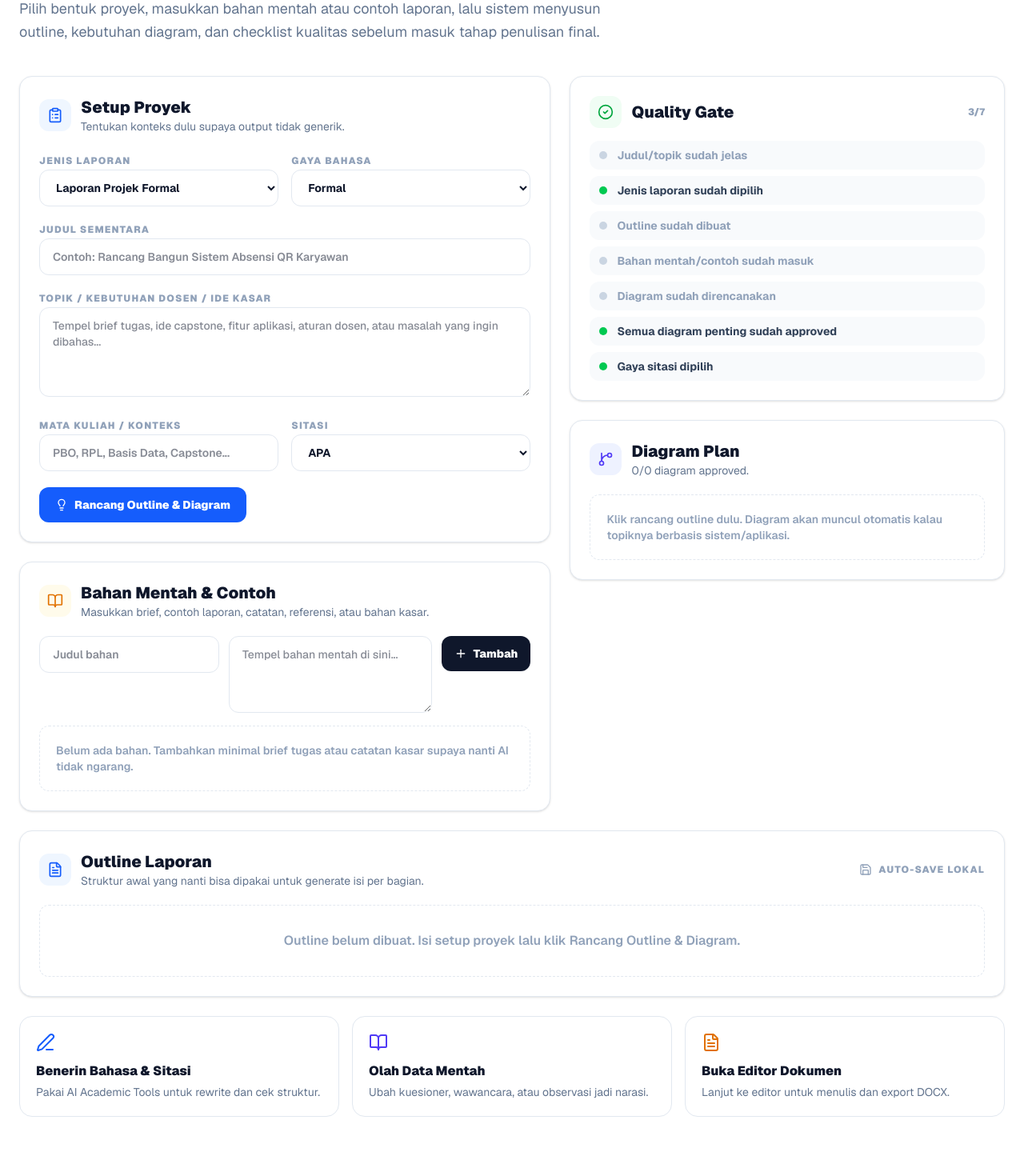
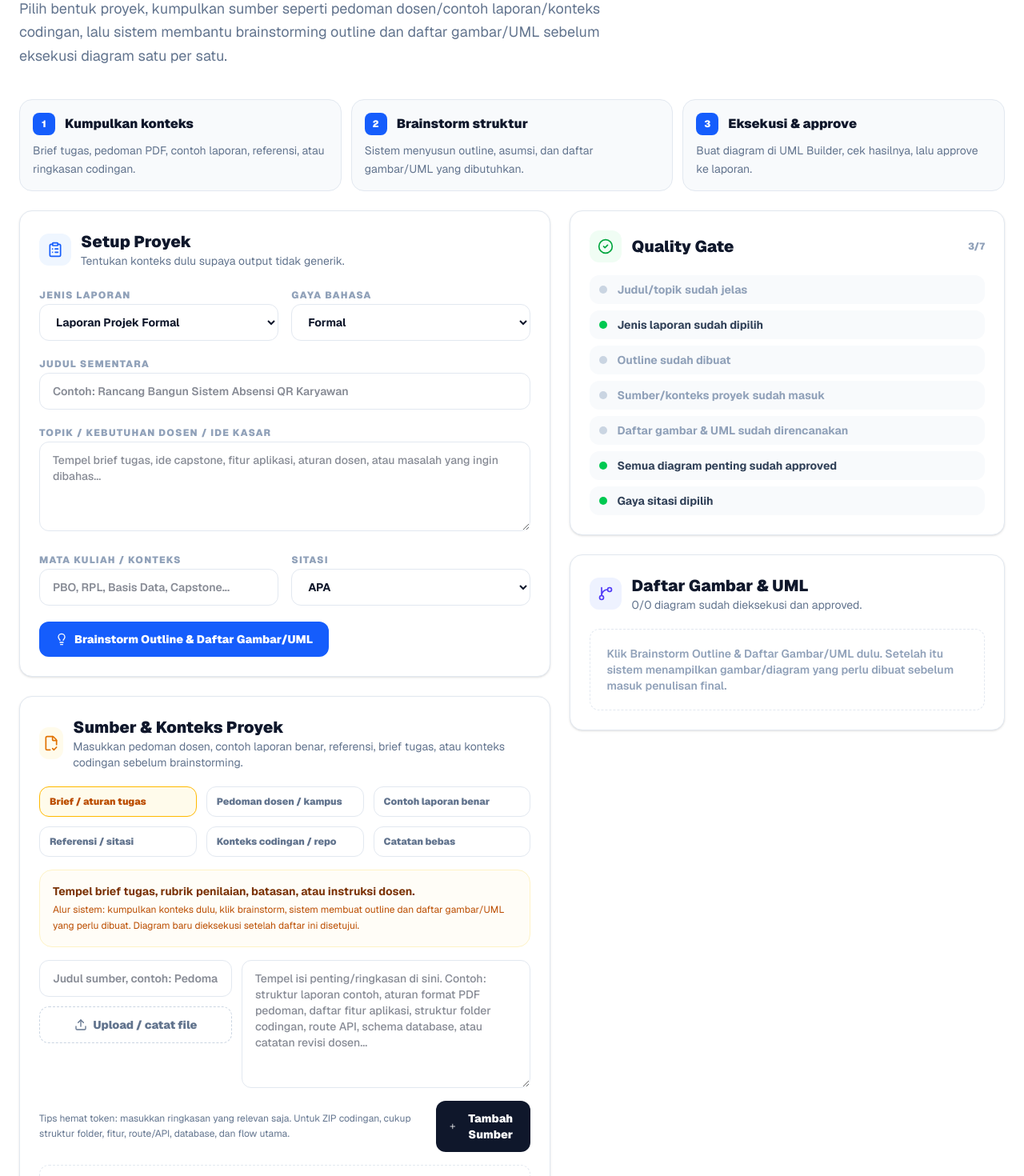
Before and after one commit to Bagasbzz/kelkam, a Next.js app: page /dashboard in a window 1280 px wide. Shown: the part 340-1810 px from the top of the page at 80% size. Built offline with nearby package versions, Linux system fonts and the light colour scheme.

Commit message:
Clarify report source intake workflow

```diff
--- a/src/app/dashboard/page.tsx
+++ b/src/app/dashboard/page.tsx
@@ -8,6 +8,8 @@ import {
   BookOpen,
   CheckCircle2,
   ClipboardList,
+  FileArchive,
+  FileCheck2,
   FileText,
   GitBranch,
   Lightbulb,
@@ -15,6 +17,8 @@ import {
   Plus,
   Save,
   Sparkles,
+  Trash2,
+  Upload,
   Workflow,
 } from "lucide-react";
 
@@ -22,6 +26,7 @@ type ProjectType = "capstone" | "course" | "practicum" | "paper" | "formal" | "t
 type Formality = "ringkas" | "formal" | "akademik";
 type SectionStatus = "draft" | "review" | "approved";
 type DiagramStatus = "planned" | "draft" | "approved";
+type SourceKind = "brief" | "guide" | "example" | "reference" | "code" | "note";
 
 interface ReportSection {
   id: string;
@@ -49,8 +54,10 @@ interface DiagramPlan {
 
 interface SourceNote {
   id: string;
+  kind?: SourceKind;
   title: string;
   content: string;
+  fileName?: string;
 }
 
 interface ReportProject {
@@ -77,6 +84,24 @@ const projectTypeLabel: Record<ProjectType, string> = {
   thesis: "Skripsi / Proposal",
 };
 
+const sourceKindLabel: Record<SourceKind, string> = {
+  brief: "Brief / aturan tugas",
+  guide: "Pedoman dosen / kampus",
+  example: "Contoh laporan benar",
+  reference: "Referensi / sitasi",
+  code: "Konteks codingan / repo",
+  note: "Catatan bebas",
+};
+
+const sourceKindHint: Record<SourceKind, string> = {
+  brief: "Tempel brief tugas, rubrik penilaian, batasan, atau instruksi dosen.",
+  guide: "Tempel poin penting dari PDF pedoman, format kampus, atau aturan penulisan.",
+  example: "Tempel struktur/contoh laporan yang dianggap benar supaya sistem meniru pola, bukan isinya mentah-mentah.",
+  reference: "Tempel daftar jurnal, link, DOI, kutipan, atau catatan teori yang ingin dipakai.",
+  code: "Tempel README, struktur folder, daftar fitur, route/API, schema DB, atau ringkasan ZIP project codingan.",
+  note: "Tempel catatan kasar, hasil diskusi, kebutuhan user, atau ide yang belum rapi.",
+};
+
 const defaultProject: ReportProject = {
   projectType: "formal",
   title: "",
@@ -93,7 +118,8 @@ const defaultProject: ReportProject = {
 const makeId = (prefix: string) => `${prefix}_${Math.random().toString(36).slice(2, 9)}`;
 
 function buildOutline(project: ReportProject): ReportSection[] {
-  const hasSystemTopic = /sistem|aplikasi|website|web|mobile|absensi|kasir|penjualan|rekomendasi|database/i.test(`${project.title} ${project.topic}`);
+  const sourceContext = project.sources.map((source) => `${source.title} ${source.content}`).join(" ").slice(0, 2500);
+  const hasSystemTopic = /sistem|aplikasi|website|web|mobile|absensi|kasir|penjualan|rekomendasi|database|login|admin|user|dashboard|api|route|controller|model|schema|mysql|postgres|supabase/i.test(`${project.title} ${project.topic} ${sourceContext}`);
 
   if (project.projectType === "practicum") {
     return [
@@ -129,7 +155,8 @@ function buildOutline(project: ReportProject): ReportSection[] {
 
 function buildDiagramPlan(project: ReportProject): DiagramPlan[] {
   const topic = project.title || project.topic || "Sistem";
-  const hasSystemTopic = /sistem|aplikasi|website|web|mobile|absensi|kasir|penjualan|rekomendasi|database/i.test(`${project.title} ${project.topic}`);
+  const sourceContext = project.sources.map((source) => `${source.kind || "note"} ${source.title} ${source.content}`).join(" ").slice(0, 2500);
+  const hasSystemTopic = /sistem|aplikasi|website|web|mobile|absensi|kasir|penjualan|rekomendasi|database|login|admin|user|dashboard|api|route|controller|model|schema|mysql|postgres|supabase/i.test(`${project.title} ${project.topic} ${sourceContext}`);
   if (!hasSystemTopic) return [];
 
   return [
@@ -173,8 +200,8 @@ function qualityChecks(project: ReportProject) {
     { label: "Judul/topik sudah jelas", ok: Boolean(project.title.trim() || project.topic.trim()) },
     { label: "Jenis laporan sudah dipilih", ok: Boolean(project.projectType) },
     { label: "Outline sudah dibuat", ok: project.outline.length > 0 },
-    { label: "Bahan mentah/contoh sudah masuk", ok: project.sources.length > 0 },
-    { label: "Diagram sudah direncanakan", ok: project.diagrams.length > 0 || project.projectType === "paper" || project.projectType === "practicum" },
+    { label: "Sumber/konteks proyek sudah masuk", ok: project.sources.length > 0 },
+    { label: "Daftar gambar & UML sudah direncanakan", ok: project.diagrams.length > 0 || project.projectType === "paper" || project.projectType === "practicum" },
     { label: "Semua diagram penting sudah approved", ok: project.diagrams.length === 0 || project.diagrams.every((d) => d.status === "approved" && Boolean(d.diagramData)) },
     { label: "Gaya sitasi dipilih", ok: Boolean(project.citationStyle) },
   ];
@@ -183,7 +210,7 @@ function qualityChecks(project: ReportProject) {
 export default function ReportBuilderPage() {
   const router = useRouter();
   const [project, setProject] = useState<ReportProject>(defaultProject);
-  const [sourceDraft, setSourceDraft] = useState({ title: "", content: "" });
+  const [sourceDraft, setSourceDraft] = useState<{ kind: SourceKind; title: string; content: string; fileName?: string }>({ kind: "brief", title: "", content: "" });
 
   useEffect(() => {
     const saved = localStorage.getItem(STORAGE_KEY);
@@ -220,13 +247,41 @@ export default function ReportBuilderPage() {
     if (!sourceDraft.title.trim() && !sourceDraft.content.trim()) return;
     setProject((prev) => ({
       ...prev,
-      sources: [{ id: makeId("src"), title: sourceDraft.title || "Bahan Mentah", content: sourceDraft.content }, ...prev.sources],
+      sources: [{ id: makeId("src"), kind: sourceDraft.kind, title: sourceDraft.title || sourceKindLabel[sourceDraft.kind], content: sourceDraft.content, fileName: sourceDraft.fileName }, ...prev.sources],
     }));
-    setSourceDraft({ title: "", content: "" });
+    setSourceDraft((prev) => ({ kind: prev.kind, title: "", content: "" }));
+  };
+
+  const removeSource = (id: string) => {
+    setProject((prev) => ({ ...prev, sources: prev.sources.filter((source) => source.id !== id) }));
+  };
+
+  const handleSourceFile = async (file?: File) => {
+    if (!file) return;
+    const readableTextFile = /\.(txt|md|csv|json|js|jsx|ts|tsx|php|py|java|sql|html|css|xml|yml|yaml)$/i.test(file.name);
+
+    if (readableTextFile && file.size <= 250_000) {
+      const text = await file.text();
+      setSourceDraft((prev) => ({
+        ...prev,
+        title: prev.title || file.name,
+        content: `${prev.content ? `${prev.content}\n\n` : ""}[File: ${file.name}]\n${text}`,
+        fileName: file.name,
+      }));
+      return;
+    }
+
+    setSourceDraft((prev) => ({
+      ...prev,
+      title: prev.title || file.name,
+      content: `${prev.content ? `${prev.content}\n\n` : ""}[Lampiran: ${file.name}]\nFile ini dicatat sebagai konteks. Untuk hasil AI yang akurat, tempel ringkasan isi pentingnya di sini: pedoman, struktur laporan contoh, fitur project, route/API, database, atau poin revisi dosen.`,
+      fileName: file.name,
+    }));
   };
 
   const sendToUmlBuilder = (diagram: DiagramPlan) => {
     const sourceSummary = project.sources.slice(0, 3).map((source) => ({
+      kind: source.kind || "note",
       title: source.title,
       preview: source.content.slice(0, 500),
     }));
@@ -273,8 +328,24 @@ export default function ReportBuilderPage() {
           </div>
           <h1 className="text-3xl md:text-5xl font-black tracking-tight mb-4">Rancang laporan, diagram, dan struktur akademik dari satu tempat.</h1>
           <p className="text-slate-500 max-w-3xl text-base md:text-lg leading-relaxed">
-            Pilih bentuk proyek, masukkan bahan mentah atau contoh laporan, lalu sistem menyusun outline, kebutuhan diagram, dan checklist kualitas sebelum masuk tahap penulisan final.
+            Pilih bentuk proyek, kumpulkan sumber seperti pedoman dosen/contoh laporan/konteks codingan, lalu sistem membantu brainstorming outline dan daftar gambar/UML sebelum eksekusi diagram satu per satu.
           </p>
+        </section>
+
+        <section className="mb-6 grid md:grid-cols-3 gap-3">
+          {[
+            { step: "1", title: "Kumpulkan konteks", desc: "Brief tugas, pedoman PDF, contoh laporan, referensi, atau ringkasan codingan." },
+            { step: "2", title: "Brainstorm struktur", desc: "Sistem menyusun outline, asumsi, dan daftar gambar/UML yang dibutuhkan." },
+            { step: "3", title: "Eksekusi & approve", desc: "Buat diagram di UML Builder, cek hasilnya, lalu approve ke laporan." },
+          ].map((item) => (
+            <div key={item.step} className="rounded-2xl border border-slate-200 bg-slate-50 p-4">
+              <div className="mb-2 flex items-center gap-3">
+                <span className="flex h-7 w-7 items-center justify-center rounded-lg bg-blue-600 text-xs font-black text-white">{item.step}</span>
+                <p className="font-black text-slate-900">{item.title}</p>
+              </div>
+              <p className="text-sm text-slate-500 leading-relaxed">{item.desc}</p>
+            </div>
+          ))}
         </section>
 
         <div className="grid xl:grid-cols-[1.1fr_0.9fr] gap-6 items-start">
@@ -331,33 +402,74 @@ export default function ReportBuilderPage() {
               </div>
 
               <button onClick={generatePlan} className="mt-5 inline-flex items-center justify-center gap-2 rounded-xl bg-blue-600 px-5 py-3 text-sm font-black text-white hover:bg-blue-700 transition-colors">
-                <Lightbulb className="w-4 h-4" /> Rancang Outline & Diagram
+                <Lightbulb className="w-4 h-4" /> Brainstorm Outline & Daftar Gambar/UML
               </button>
             </section>
 
             <section className="border border-slate-200 rounded-2xl bg-white p-5 md:p-6 shadow-sm">
               <div className="flex items-center gap-3 mb-5">
-                <div className="w-10 h-10 rounded-xl bg-amber-50 text-amber-600 flex items-center justify-center"><BookOpen className="w-5 h-5" /></div>
+                <div className="w-10 h-10 rounded-xl bg-amber-50 text-amber-600 flex items-center justify-center"><FileCheck2 className="w-5 h-5" /></div>
                 <div>
-                  <h2 className="text-xl font-black">Bahan Mentah & Contoh</h2>
-                  <p className="text-sm text-slate-500">Masukkan brief, contoh laporan, catatan, referensi, atau bahan kasar.</p>
+                  <h2 className="text-xl font-black">Sumber & Konteks Proyek</h2>
+                  <p className="text-sm text-slate-500">Masukkan pedoman dosen, contoh laporan benar, referensi, brief tugas, atau konteks codingan sebelum brainstorming.</p>
                 </div>
               </div>
 
-              <div className="grid md:grid-cols-[0.8fr_1.2fr_auto] gap-3 items-start">
-                <input value={sourceDraft.title} onChange={(e) => setSourceDraft((prev) => ({ ...prev, title: e.target.value }))} placeholder="Judul bahan" className="rounded-xl border border-slate-200 px-4 py-3 text-sm font-semibold outline-none focus:border-amber-500" />
-                <textarea value={sourceDraft.content} onChange={(e) => setSourceDraft((prev) => ({ ...prev, content: e.target.value }))} placeholder="Tempel bahan mentah di sini..." className="min-h-24 rounded-xl border border-slate-200 px-4 py-3 text-sm font-medium outline-none focus:border-amber-500" />
+              <div className="grid md:grid-cols-3 gap-3 mb-4">
+                {Object.entries(sourceKindLabel).map(([value, label]) => {
+                  const active = sourceDraft.kind === value;
+                  return (
+                    <button
+                      key={value}
+                      type="button"
+                      onClick={() => setSourceDraft((prev) => ({ ...prev, kind: value as SourceKind }))}
+                      className={`rounded-xl border px-3 py-2.5 text-left text-xs font-black transition-colors ${active ? "border-amber-400 bg-amber-50 text-amber-700" : "border-slate-200 bg-white text-slate-500 hover:border-amber-200"}`}
+                    >
+                      {label}
+                    </button>
+                  );
+                })}
+              </div>
+
+              <div className="rounded-2xl border border-amber-100 bg-amber-50/40 p-4 mb-4">
+                <p className="text-sm font-bold text-amber-900">{sourceKindHint[sourceDraft.kind]}</p>
+                <p className="mt-1 text-xs text-amber-700 leading-relaxed">Alur sistem: kumpulkan konteks dulu, klik brainstorm, sistem membuat outline dan daftar gambar/UML yang perlu dibuat. Diagram baru dieksekusi setelah daftar ini disetujui.</p>
+              </div>
+
+              <div className="grid md:grid-cols-[0.8fr_1.2fr] gap-3 items-start">
+                <div className="space-y-3">
+                  <input value={sourceDraft.title} onChange={(e) => setSourceDraft((prev) => ({ ...prev, title: e.target.value }))} placeholder="Judul sumber, contoh: Pedoman Dosen RPL" className="w-full rounded-xl border border-slate-200 px-4 py-3 text-sm font-semibold outline-none focus:border-amber-500" />
+                  <label className="flex cursor-pointer items-center justify-center gap-2 rounded-xl border border-dashed border-slate-300 bg-white px-4 py-3 text-sm font-black text-slate-500 hover:border-amber-300 hover:text-amber-700 transition-colors">
+                    <Upload className="w-4 h-4" /> Upload / catat file
+                    <input type="file" className="hidden" accept=".txt,.md,.csv,.json,.js,.jsx,.ts,.tsx,.php,.py,.java,.sql,.html,.css,.xml,.yml,.yaml,.pdf,.docx,.zip" onChange={(e) => handleSourceFile(e.target.files?.[0])} />
+                  </label>
+                  {sourceDraft.fileName && <p className="text-xs font-bold text-slate-400">File dipilih: {sourceDraft.fileName}</p>}
+                </div>
+                <textarea value={sourceDraft.content} onChange={(e) => setSourceDraft((prev) => ({ ...prev, content: e.target.value }))} placeholder="Tempel isi penting/ringkasan di sini. Contoh: struktur laporan contoh, aturan format PDF pedoman, daftar fitur aplikasi, struktur folder codingan, route API, schema database, atau catatan revisi dosen..." className="min-h-40 rounded-xl border border-slate-200 px-4 py-3 text-sm font-medium outline-none focus:border-amber-500" />
+              </div>
+
+              <div className="mt-4 flex flex-col sm:flex-row gap-3 sm:items-center sm:justify-between">
+                <p className="text-xs text-slate-500 leading-relaxed">Tips hemat token: masukkan ringkasan yang relevan saja. Untuk ZIP codingan, cukup struktur folder, fitur, route/API, database, dan flow utama.</p>
                 <button onClick={addSource} className="inline-flex items-center justify-center gap-2 rounded-xl bg-slate-900 px-4 py-3 text-sm font-black text-white hover:bg-amber-600 transition-colors">
-                  <Plus className="w-4 h-4" /> Tambah
+                  <Plus className="w-4 h-4" /> Tambah Sumber
                 </button>
               </div>
 
               <div className="mt-4 grid md:grid-cols-2 gap-3">
                 {project.sources.length === 0 ? (
-                  <div className="md:col-span-2 rounded-xl border border-dashed border-slate-200 p-5 text-sm text-slate-400 font-semibold">Belum ada bahan. Tambahkan minimal brief tugas atau catatan kasar supaya nanti AI tidak ngarang.</div>
+                  <div className="md:col-span-2 rounded-xl border border-dashed border-slate-200 p-5 text-sm text-slate-400 font-semibold">Belum ada sumber. Tambahkan minimal brief tugas, pedoman, contoh laporan, atau ringkasan project codingan supaya hasil brainstorm tidak generik.</div>
                 ) : project.sources.map((source) => (
                   <div key={source.id} className="rounded-xl border border-slate-100 bg-slate-50 p-4">
-                    <p className="font-black text-slate-800 mb-1">{source.title}</p>
+                    <div className="mb-2 flex items-start justify-between gap-3">
+                      <div>
+                        <p className="font-black text-slate-800">{source.title}</p>
+                        <p className="text-[10px] font-black uppercase tracking-widest text-amber-600">{sourceKindLabel[source.kind || "note"]}</p>
+                      </div>
+                      <button onClick={() => removeSource(source.id)} className="rounded-lg p-1.5 text-slate-300 hover:bg-red-50 hover:text-red-500 transition-colors" title="Hapus sumber">
+                        <Trash2 className="w-4 h-4" />
+                      </button>
+                    </div>
+                    {source.fileName && <p className="mb-2 inline-flex items-center gap-1 rounded-full bg-white px-2 py-1 text-[10px] font-bold text-slate-500 border border-slate-200"><FileArchive className="w-3 h-3" /> {source.fileName}</p>}
                     <p className="text-xs text-slate-500 line-clamp-3">{source.content}</p>
                   </div>
                 ))}
@@ -388,14 +500,14 @@ export default function ReportBuilderPage() {
               <div className="flex items-center gap-3 mb-5">
                 <div className="w-10 h-10 rounded-xl bg-indigo-50 text-indigo-600 flex items-center justify-center"><GitBranch className="w-5 h-5" /></div>
                 <div>
-                  <h2 className="text-xl font-black">Diagram Plan</h2>
-                  <p className="text-sm text-slate-500">{approvedCount}/{project.diagrams.length} diagram approved.</p>
+                  <h2 className="text-xl font-black">Daftar Gambar & UML</h2>
+                  <p className="text-sm text-slate-500">{approvedCount}/{project.diagrams.length} diagram sudah dieksekusi dan approved.</p>
                 </div>
               </div>
 
               <div className="space-y-3">
                 {project.diagrams.length === 0 ? (
-                  <div className="rounded-xl border border-dashed border-slate-200 p-5 text-sm text-slate-400 font-semibold">Klik rancang outline dulu. Diagram akan muncul otomatis kalau topiknya berbasis sistem/aplikasi.</div>
+                  <div className="rounded-xl border border-dashed border-slate-200 p-5 text-sm text-slate-400 font-semibold">Klik Brainstorm Outline & Daftar Gambar/UML dulu. Setelah itu sistem menampilkan gambar/diagram yang perlu dibuat sebelum masuk penulisan final.</div>
                 ) : project.diagrams.map((diagram) => (
                   <div key={diagram.id} className="rounded-xl border border-slate-100 bg-slate-50 p-4">
                     <div className="flex items-start justify-between gap-3">
@@ -412,7 +524,7 @@ export default function ReportBuilderPage() {
                     </div>
                     <div className="mt-3 flex flex-wrap items-center gap-2">
                       <span className={`rounded-full px-2.5 py-1 text-[10px] font-black uppercase tracking-widest ${diagram.diagramData ? "bg-green-100 text-green-700" : "bg-white text-slate-400 border border-slate-200"}`}>
-                        {diagram.diagramData ? "diagram tersimpan" : "belum ada diagram"}
+                        {diagram.diagramData ? "hasil sudah tersimpan" : "belum dieksekusi"}
                       </span>
                       {diagram.approvedAt && <span className="text-[10px] font-bold text-slate-400">Approved {new Date(diagram.approvedAt).toLocaleDateString("id-ID")}</span>}
                     </div>
@@ -439,7 +551,7 @@ export default function ReportBuilderPage() {
           </div>
 
           {project.outline.length === 0 ? (
-            <div className="rounded-xl border border-dashed border-slate-200 p-8 text-center text-slate-400 font-semibold">Outline belum dibuat. Isi setup proyek lalu klik Rancang Outline & Diagram.</div>
+            <div className="rounded-xl border border-dashed border-slate-200 p-8 text-center text-slate-400 font-semibold">Outline belum dibuat. Isi setup proyek dan sumber/konteks, lalu klik Brainstorm Outline & Daftar Gambar/UML.</div>
           ) : (
             <div className="grid md:grid-cols-2 xl:grid-cols-3 gap-4">
               {project.outline.map((section) => (
```
